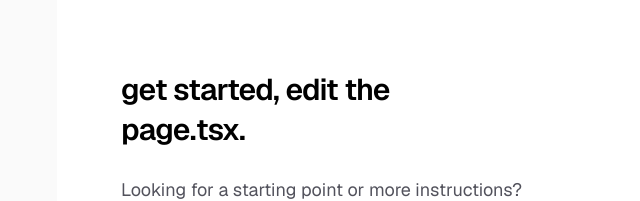
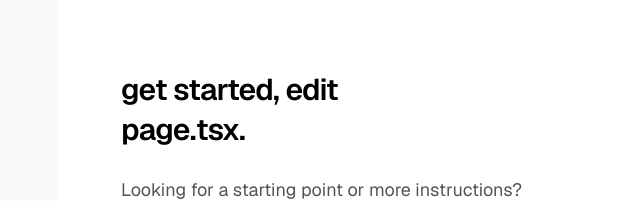
Before and after one commit to AnuragSingh-git/Api-Monitoring-System, a Next.js app in the folder my-app/: page / in a window 1280 px wide. Shown: the part 232-433 px from the top of the page, without its empty margins (199-839 px from the left). Built offline with nearby package versions, Linux system fonts and the light colour scheme.

Commit message:
Fix typo in header text

```diff
--- a/my-app/app/page.tsx
+++ b/my-app/app/page.tsx
@@ -14,7 +14,7 @@ export default function Home() {
         />
         <div className="flex flex-col items-center gap-6 text-center sm:items-start sm:text-left">
           <h1 className="max-w-xs text-3xl font-semibold leading-10 tracking-tight text-black dark:text-zinc-50">
-            get started, edit the page.tsx.
+            get started, edit page.tsx.
           </h1>
           <p className="max-w-md text-lg leading-8 text-zinc-600 dark:text-zinc-400">
             Looking for a starting point or more instructions? Head over to{" "}
```
